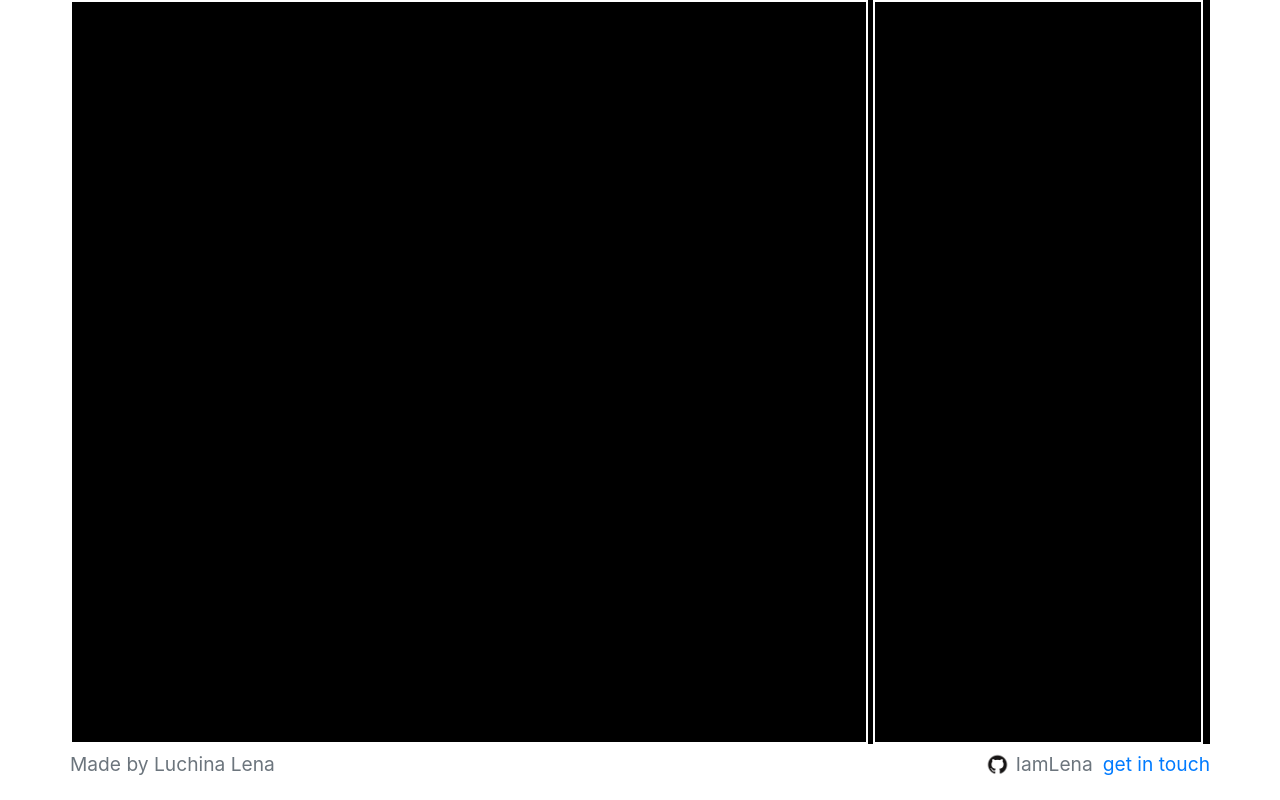
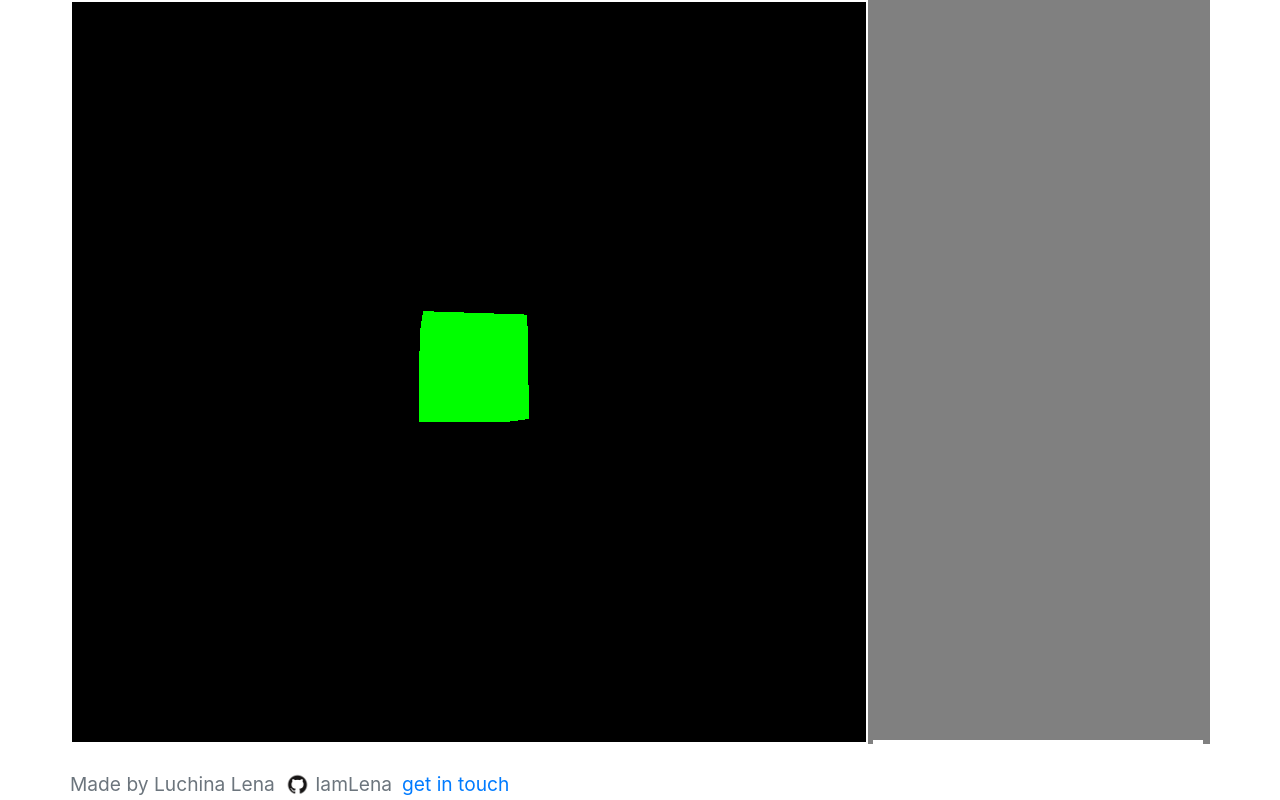
Before and after one commit to IamLena/lenses, a plain HTML site: page index.html in a window 1280 px wide. Drawn offline with nearby package versions, Linux system fonts and the light colour scheme.

Commit message:
added cube

```diff
--- a/app.js
+++ b/app.js
@@ -1,24 +1,27 @@
 var show = document.getElementById("show");
-console.log(show)
+showWidth = show.clientWidth
+showHeight = show.clientHeight;
 var scene = new THREE.Scene();
-var camera = new THREE.PerspectiveCamera(75, show.innerWidth / show.innerHeight, 0.1, 1000);
+var camera = new THREE.PerspectiveCamera( 75, showWidth/showHeight , 0.1, 1000 );
+
 var renderer = new THREE.WebGLRenderer();
+renderer.setSize( showWidth, showHeight);
+show.appendChild( renderer.domElement );
 
-renderer.setSize(show.innerWidth, show.innerHeight);
-show.appendChild(renderer.domElement);
-
-var geometry = new THREE.BoxGeometry(1, 1, 1);
-var material = new THREE.MeshBasicMaterial({color: 0x00f0f0});
-var cube = new THREE.Mesh(geometry, material);
-
-scene.add(cube);
+var geometry = new THREE.BoxGeometry( 1, 1, 1 );
+var material = new THREE.MeshBasicMaterial( { color: 0x00ff00 } );
+var cube = new THREE.Mesh( geometry, material );
+scene.add( cube );
 
 camera.position.z = 5;
 
-function animate() {
-    requestAnimationFrame(animate);
+var animate = function () {
+    requestAnimationFrame( animate );
 
-    renderer.render(scene, camera);
-}
+    cube.rotation.x += 0.01;
+    cube.rotation.y += 0.01;
+
+    renderer.render( scene, camera );
+};
 
 animate();
--- a/index.html
+++ b/index.html
@@ -12,7 +12,8 @@
 </head>
 <body>
     <div id="concts" class = "container">
-        <div id = "show"></div>
+        <div id = "show">
+        </div>
         <div id = "tools"></div>
         <footer class="footer">
             <span class="text-muted">Made by Luchina Lena</span>
@@ -26,5 +27,5 @@
         </footer>
     </div>
 </body>
-<!-- <script src="app.js"></script> -->
+<script src="app.js"></script>
 </html>
--- a/style.css
+++ b/style.css
@@ -1,40 +1,27 @@
 #concts {
-    background-color: black;
+    background-color: grey;
     padding: 0;
     height: 93vh;
 }
 
-@media (max-width: 1280 px) {
-    #show {
-        width: 100%;
-        height: 68%;
-    }
-    #tools {
-        width: 100%;
-        height: 30%;
-        border: 2px solid white;
-        padding: 10px;
-    }
-}
 #show {
     display: inline-block;
     margin: 0;
     width: 70%;
     height: 100%;
     border: 2px solid white;
-    padding: 10px;
 }
 
 #tools {
     display: inline-block;
     margin: 0;
     width: 29%;
-    height: 100%;
     border: 2px solid white;
-    padding: 10px;
 }
 
 .footer {
+    position: absolute;
+    bottom: 0;
     background-color: white;
     font-size: 1.2rem;
 }
```
